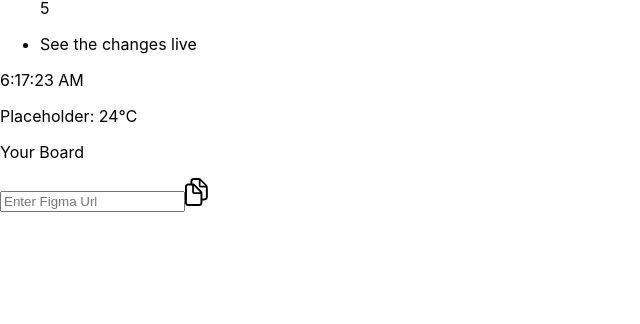
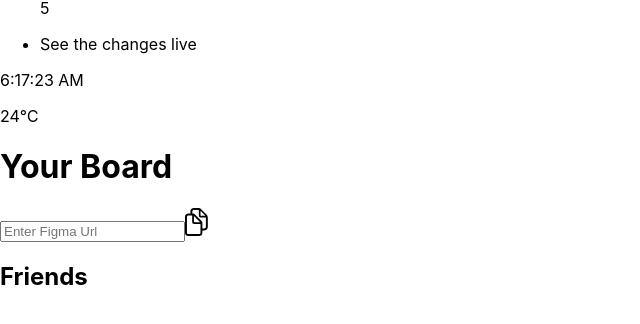
Before and after one commit to vincentspitale/Your-Board, a React (Create React App) app: page / in a window 1280 px wide. Shown: the part 408-732 px from the top of the page, without its empty margins (0-640 px from the left). Built offline with nearby package versions, Linux system fonts and the light colour scheme; no server answers.

Commit message:
small ui-changes

```diff
--- a/src/FigmaLinkInput.js
+++ b/src/FigmaLinkInput.js
@@ -10,7 +10,7 @@ const FigmaLinkInput = ({figmaUrl, setFigmaUrl, ...props}) => {
   };
 
   return (
-    <div tw="border-4 border-black flex p-1 rounded-2xl">
+    <div tw="border-2 border-black flex p-1 rounded-2xl">
       <input
         type="text"
         value={figmaUrl}
--- a/src/SideBar.js
+++ b/src/SideBar.js
@@ -10,12 +10,15 @@ import tw from 'twin.macro'
 const SideBar = ({figmaUrl, setFigmaUrl, ...props}) => {
   return (
     <div tw="w-400px pl-4 pr-4 pt-20">
-      <div tw="pb-10">
+      <div tw="pb-8">
       <Time />
+      <div tw="pt-3" >
+      <Weather />
       </div>
-      <Weather />
-      <p tw="text-2xl font-semibold">Your Board</p>
+      </div>
+      <h1 tw="text-2xl font-semibold pb-3">Your Board</h1>
       <FigmaLinkInput figmaUrl={figmaUrl} setFigmaUrl={setFigmaUrl} />
+      <h2 tw="text-xl font-semibold pt-6 pb-3">Friends</h2>
     </div>
   );
 };
--- a/src/Weather.js
+++ b/src/Weather.js
@@ -1,4 +1,5 @@
 import React, {useState} from "react";
+import tw from 'twin.macro'
 
 const Weather = props => {
 
@@ -29,7 +30,7 @@ const Weather = props => {
 
     return (
         getCoords(),
-        <p>Placeholder: 24℃</p>
+        <p tw="ml-auto w-max">24℃</p>
     );
 };
 
```
